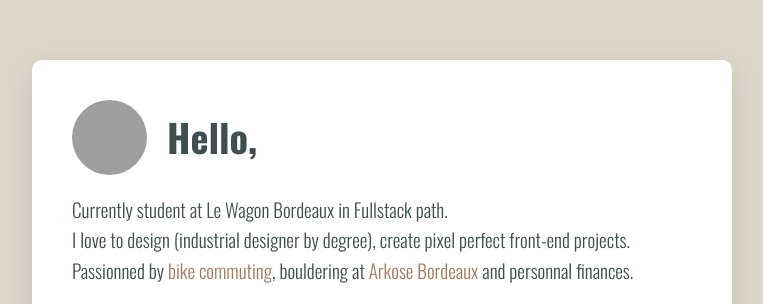
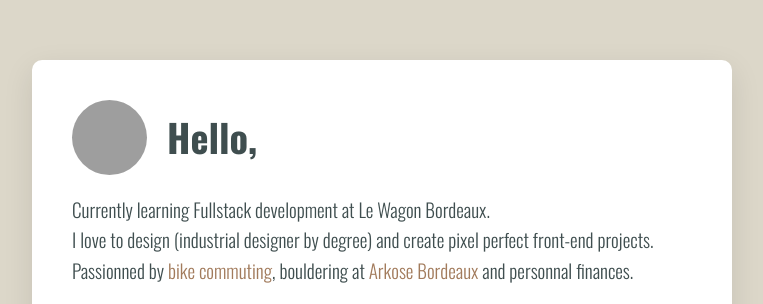
Before and after one commit to sebastienbourda/profile, a plain HTML site: page index.html in a window 1280 px wide. Shown: the part 145-449 px from the top of the page, without its empty margins (258-1021 px from the left). Drawn offline with nearby package versions, Linux system fonts and the light colour scheme; grey boxes are pictures that could not be loaded.

Commit message:
change description

```diff
--- a/index.html
+++ b/index.html
@@ -19,8 +19,8 @@
         <h1>Hello,</h1>
       </header>
       <p>
-        Currently student at Le Wagon Bordeaux in Fullstack path.<br>
-        I love to design (industrial designer by degree), create pixel perfect front-end projects.
+        Currently learning Fullstack development at Le Wagon Bordeaux.<br>
+        I love to design (industrial designer by degree) and create pixel perfect front-end projects.
       </p>
       <p>
         Passionned by <a href="http://strava.com/athletes/7278636">bike commuting</a>, bouldering at <a href="">Arkose Bordeaux</a> and personnal finances.
```
